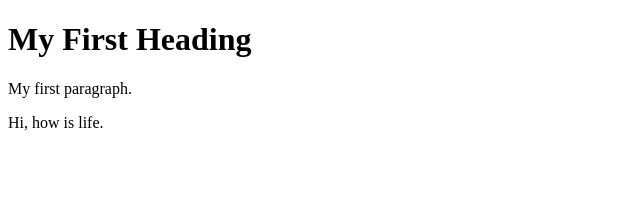
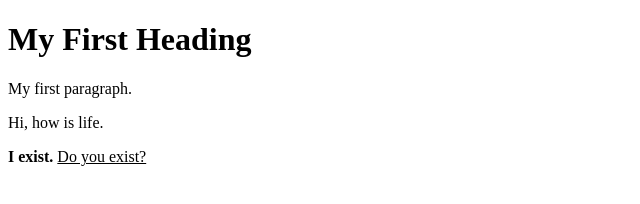
Before and after one commit to Juan-123-bean-Tino/Programming.exe, a plain HTML site: page index.html in a window 1280 px wide. Shown: the whole page, without its empty margins (0-640 px from the left). Drawn offline with Linux system fonts and the light colour scheme.

Commit message:
Update index.html

```diff
--- a/index.html
+++ b/index.html
@@ -4,6 +4,7 @@
 <h1>My First Heading</h1>
    	<p>My first paragraph.</p>
   <p>Hi, how is life.</p>
-
+<b>I exist.</b>
+   <u>Do you exist?</u>
  </body>
 </html>
```
